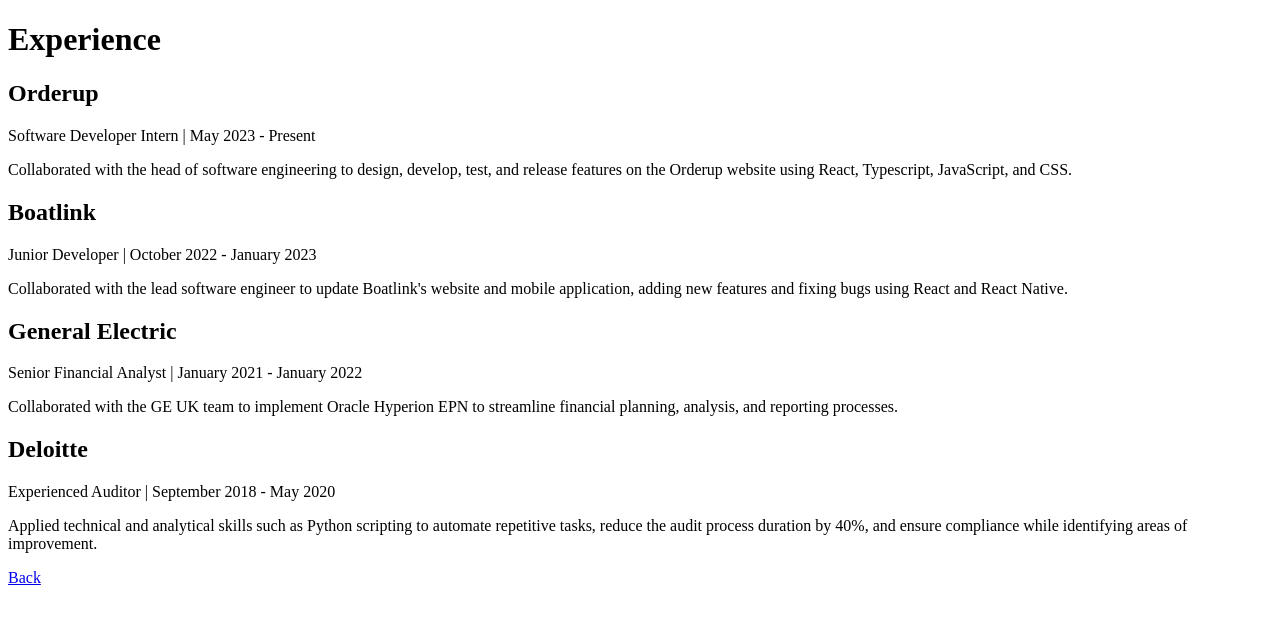
After one commit to danielkamenetsky/Portfolio, a Flask app: page /experience in a window 1280 px wide. The commit adds this page. Shown: the top 624 px of the page. Run offline with Flask 3, Linux system fonts and the light colour scheme.

```diff
--- a/app.py
+++ b/app.py
@@ -17,5 +17,15 @@
     return render_template('contact.html')
 
 
+@app.route('/experience')
+def experience():
+    return render_template('experience.html')
+
+
+@app.route('/projects')
+def projects():
+    return render_template('projects.html')
+
+
 if __name__ == '__main__':
     app.run(debug=True)
--- a/templates/contact.html
+++ b/templates/contact.html
@@ -4,6 +4,6 @@
     <title>Home</title>
   </head>
   <body>
-    <h1>Welcome to my portfolio wbsite!</h1>
+    <h1>Welcome to my portfolio website!</h1>
   </body>
 </html>
--- /dev/null
+++ b/templates/experience.html
@@ -0,0 +1,43 @@
+<!DOCTYPE html>
+<html lang="en">
+  <head>
+    <meta charset="UTF-8" />
+    <meta name="viewport" content="width=device-width, initial-scale=1.0" />
+    <title>Daniel's Experience</title>
+  </head>
+  <body>
+    <h1>Experience</h1>
+    <h2>Orderup</h2>
+    <p>Software Developer Intern | May 2023 - Present</p>
+    <p>
+      Collaborated with the head of software engineering to design, develop,
+      test, and release features on the Orderup website using React, Typescript,
+      JavaScript, and CSS.
+    </p>
+
+    <h2>Boatlink</h2>
+    <p>Junior Developer | October 2022 - January 2023</p>
+    <p>
+      Collaborated with the lead software engineer to update Boatlink's website
+      and mobile application, adding new features and fixing bugs using React
+      and React Native.
+    </p>
+
+    <h2>General Electric</h2>
+    <p>Senior Financial Analyst | January 2021 - January 2022</p>
+    <p>
+      Collaborated with the GE UK team to implement Oracle Hyperion EPN to
+      streamline financial planning, analysis, and reporting processes.
+    </p>
+
+    <h2>Deloitte</h2>
+    <p>Experienced Auditor | September 2018 - May 2020</p>
+    <p>
+      Applied technical and analytical skills such as Python scripting to
+      automate repetitive tasks, reduce the audit process duration by 40%, and
+      ensure compliance while identifying areas of improvement.
+    </p>
+
+    <p><a href="/">Back</a></p>
+  </body>
+</html>
```
Also changed, not shown: templates/about.html (+14 -3 lines), templates/home.html (+19 -3 lines), templates/projects.html (added, +17 -0 lines).
